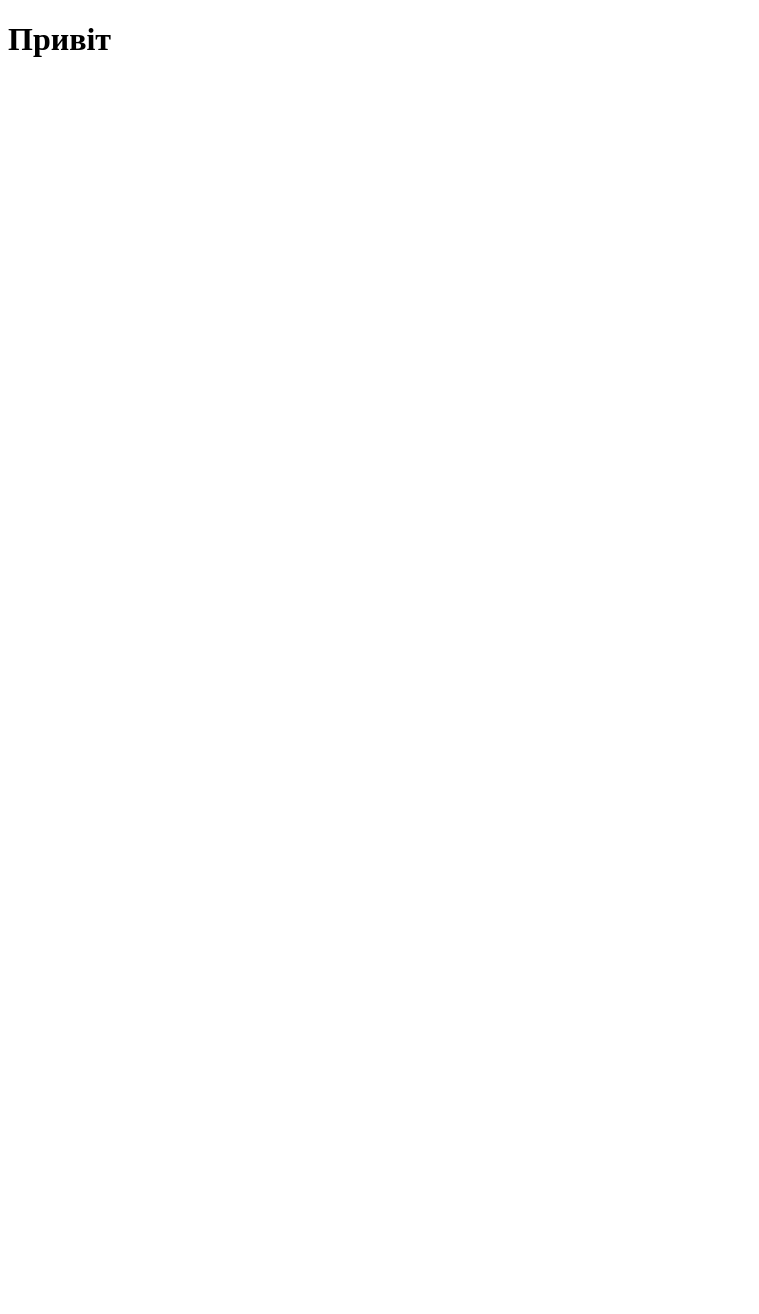
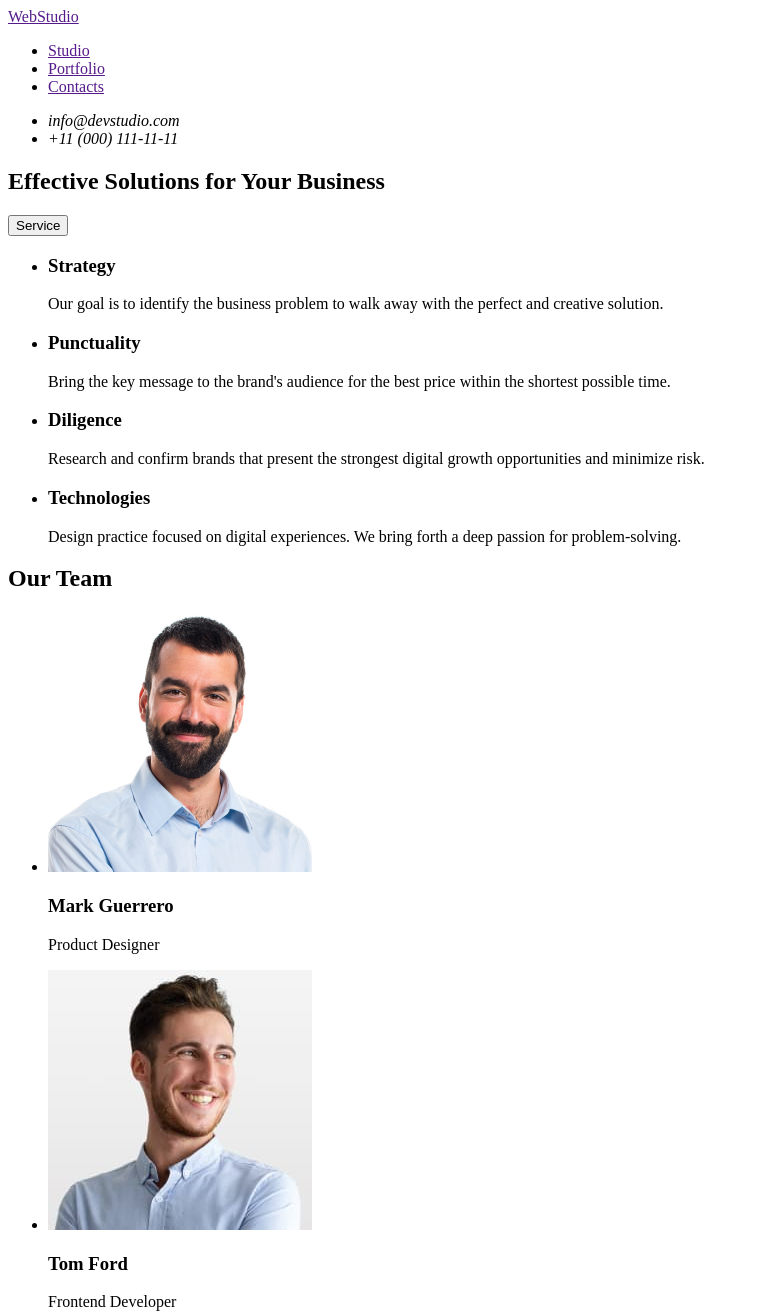
Before and after one commit to Liubjchka/goit-markup-hw-01, a plain HTML site: page index.html in a window 1280 px wide. Shown: the top 1314 px of the page, without its empty margins (0-759 px from the left). Before the commit the page ends 800 px from the top, so only its background shows below. Drawn offline with Linux system fonts and the light colour scheme.

Commit message:
add index.html

```diff
--- a/index.html
+++ b/index.html
@@ -4,11 +4,111 @@
 <head>
     <meta charset="UTF-8">
     <meta name="viewport" content="width=device-width, initial-scale=1.0">
-    <title>Document</title>
+    <title>Web-Studio</title>
 </head>
 
 <body>
-    <h1>Привіт</h1>
+    <header>
+        <a href="">WebStudio</a>
+        <nav>
+        <ul>
+            <li><a href="">Studio</a></li>
+            <li><a href="">Portfolio</a></li>
+            <li><a href="">Contacts</a></li>
+        </ul>
+
+        </nav>
+
+        <address>
+            <ul>
+                <li>info@devstudio.com</li>
+                <li>+11 (000) 111-11-11</li>
+            </ul>
+        </address>
+
+    </header>
+    <main>
+        <section>
+            <h1>Effective Solutions
+            for Your Business</h1>
+            <button type="button">Service</button>
+        </section>
+
+        <section>
+            <ul>
+                <li>
+                    <h3>Strategy</h3>
+                    <p>Our goal is to identify the business
+                    problem to walk away with the perfect and creative solution.</p>
+                </li>
+
+                <li>
+                    <h3>Punctuality</h3>
+                    <p>Bring the key message to the brand's audience for the best price within the shortest possible time.</p>
+                </li>
+
+                <li>
+                    <h3>Diligence</h3>
+                    <p>Research and confirm brands that present the strongest digital growth opportunities and minimize risk.</p>
+                </li>
+
+                <li>
+                    <h3>Technologies</h3>
+                    <p>Design practice focused on digital experiences. We bring forth a deep passion for problem-solving.</p>
+                </li>
+            </ul>
+        </section>
+
+        <section>
+            <h2>Our Team</h2>
+            <ul>
+                <li>
+                    <img src="images/img.jpg"
+                    alt="Mark Guerrero"
+                    width="264"
+                    height="260"
+                    />
+                    <h3>Mark Guerrero</h3>
+                    <p>Product Designer</p>
+                </li>
+
+                <li>
+                    <img src="images/img (1).jpg"
+                    alt="Tom Ford"
+                    width="264"
+                    height="260"
+                    />
+                    <h3>Tom Ford</h3>
+                    <p>Frontend Developer</p>
+                </li>
+
+                <li>
+                    <img src="images/img (2).jpg"
+                    alt="Camila Garcia"
+                    width="264"
+                    height="260"
+                    />
+                    <h3>Camila Garcia</h3>
+                    <p>Marketing</p>
+                </li>
+
+                <li>
+                    <img src="images/img (3).jpg"
+                    alt="Daniel Wilson"
+                    width="264"
+                    height="260"/>
+                    <h3>Daniel Wilson</h3>
+                    <p>UI Designer</p>
+                </li>
+            </ul>
+        </section>
+    </main>
+    <footer>
+                <a href="">WebStudio</a>
+                <p>
+                    Increase the flow of customers and sales for your business with digital marketing & growth solutions.
+                </p>
+    </footer>
 </body>
 
 </html>
```
Also changed, not shown: images/img (1).jpg (added), images/img (2).jpg (added), images/img (3).jpg (added), images/img.jpg (added).
